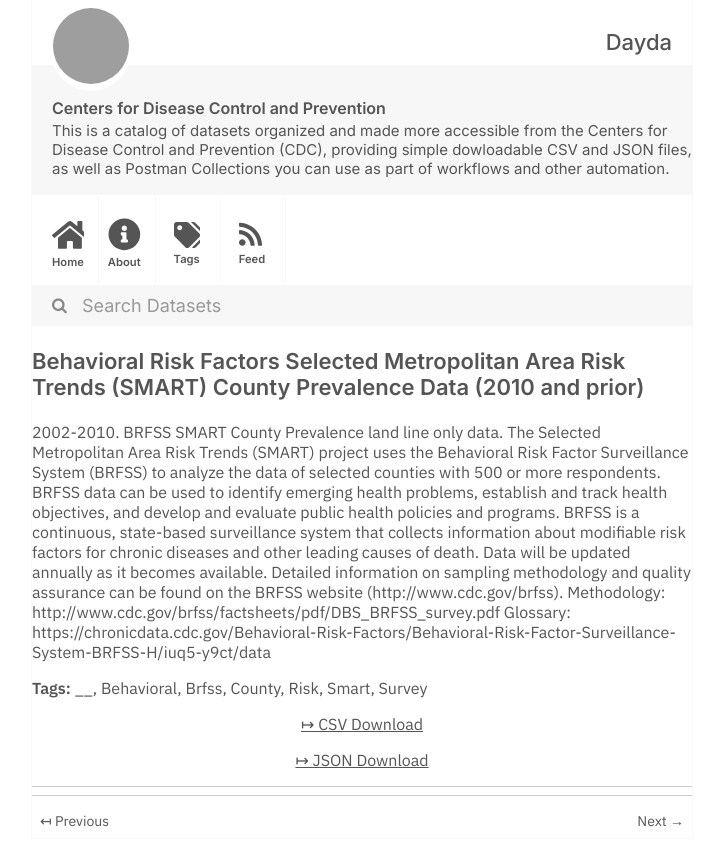
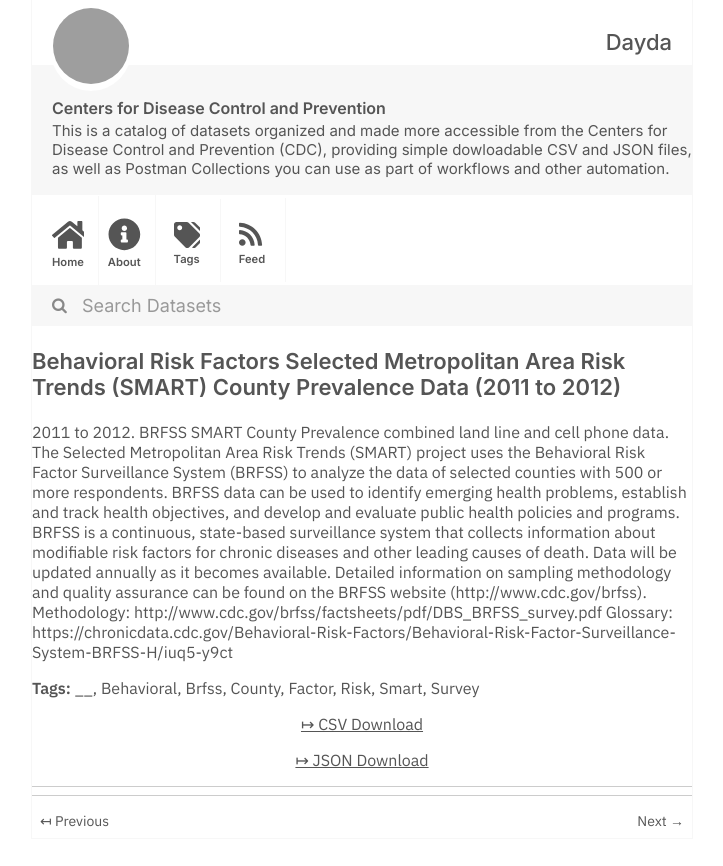
Before and after one commit to dayda-entities/centers-for-disease-control-and-prevention, a Jekyll site: the page built from _posts/2020-11-12-behavioral-risk-factors-select.md, in a window 1280 px wide, cut to the strip 0-866 px from the top of the page. Shown: the whole strip, without its empty margins (278-1001 px from the left). Built offline with Jekyll 4.4.1, drawn with Linux system fonts in a browser that asks for light colours; grey boxes are pictures that could not be loaded.

Commit message:
Publish Data

```diff
--- a/_posts/2020-11-12-behavioral-risk-factors-select.md
+++ b/_posts/2020-11-12-behavioral-risk-factors-select.md
@@ -1,9 +1,9 @@
 ---
 title: >-
   Behavioral Risk Factors Selected Metropolitan Area Risk Trends (SMART) County
-  Prevalence Data (2010 and prior)
-created: '2020-11-12T12:13:46.495142'
-modified: '2021-04-21T19:19:33.407643'
+  Prevalence Data (2011 to 2012)
+created: '2020-11-12T12:14:04.084117'
+modified: '2021-04-21T19:21:42.598494'
 state: active
 type: dataset
 tags:
@@ -11,13 +11,14 @@ tags:
   - Behavioral
   - Brfss
   - County
+  - Factor
   - Risk
   - Smart
   - Survey
 groups: []
-csv_url: 'https://data.cdc.gov/api/views/acme-vg9e/rows.csv?accessType=DOWNLOAD'
-json_url: 'https://data.cdc.gov/api/views/acme-vg9e/rows.json?accessType=DOWNLOAD'
+csv_url: 'https://data.cdc.gov/api/views/cpem-dkkm/rows.csv?accessType=DOWNLOAD'
+json_url: 'https://data.cdc.gov/api/views/cpem-dkkm/rows.json?accessType=DOWNLOAD'
 layout: post
 
 ---
-2002-2010. BRFSS SMART County Prevalence land line only data. The Selected Metropolitan Area Risk Trends (SMART) project uses the Behavioral Risk Factor Surveillance System (BRFSS) to analyze the data of selected counties with 500 or more respondents. BRFSS data can be used to identify emerging health problems, establish and track health objectives, and develop and evaluate public health policies and programs. BRFSS is a continuous, state-based surveillance system that collects information about modifiable risk factors for chronic diseases and other leading causes of death. Data will be updated annually as it becomes available. Detailed information on sampling methodology and quality assurance can be found on the BRFSS website (http://www.cdc.gov/brfss). Methodology: http://www.cdc.gov/brfss/factsheets/pdf/DBS_BRFSS_survey.pdf Glossary: https://chronicdata.cdc.gov/Behavioral-Risk-Factors/Behavioral-Risk-Factor-Surveillance-System-BRFSS-H/iuq5-y9ct/data
+2011 to 2012. BRFSS SMART County Prevalence combined land line and cell phone data.  The Selected Metropolitan Area Risk Trends (SMART) project uses the Behavioral Risk Factor Surveillance System (BRFSS) to analyze the data of selected counties with 500 or more respondents. BRFSS data can be used to identify emerging health problems, establish and track health objectives, and develop and evaluate public health policies and programs. BRFSS is a continuous, state-based surveillance system that collects information about modifiable risk factors for chronic diseases and other leading causes of death. Data will be updated annually as it becomes available. Detailed information on sampling methodology and quality assurance can be found on the BRFSS website (http://www.cdc.gov/brfss). Methodology: http://www.cdc.gov/brfss/factsheets/pdf/DBS_BRFSS_survey.pdf Glossary: https://chronicdata.cdc.gov/Behavioral-Risk-Factors/Behavioral-Risk-Factor-Surveillance-System-BRFSS-H/iuq5-y9ct
```
